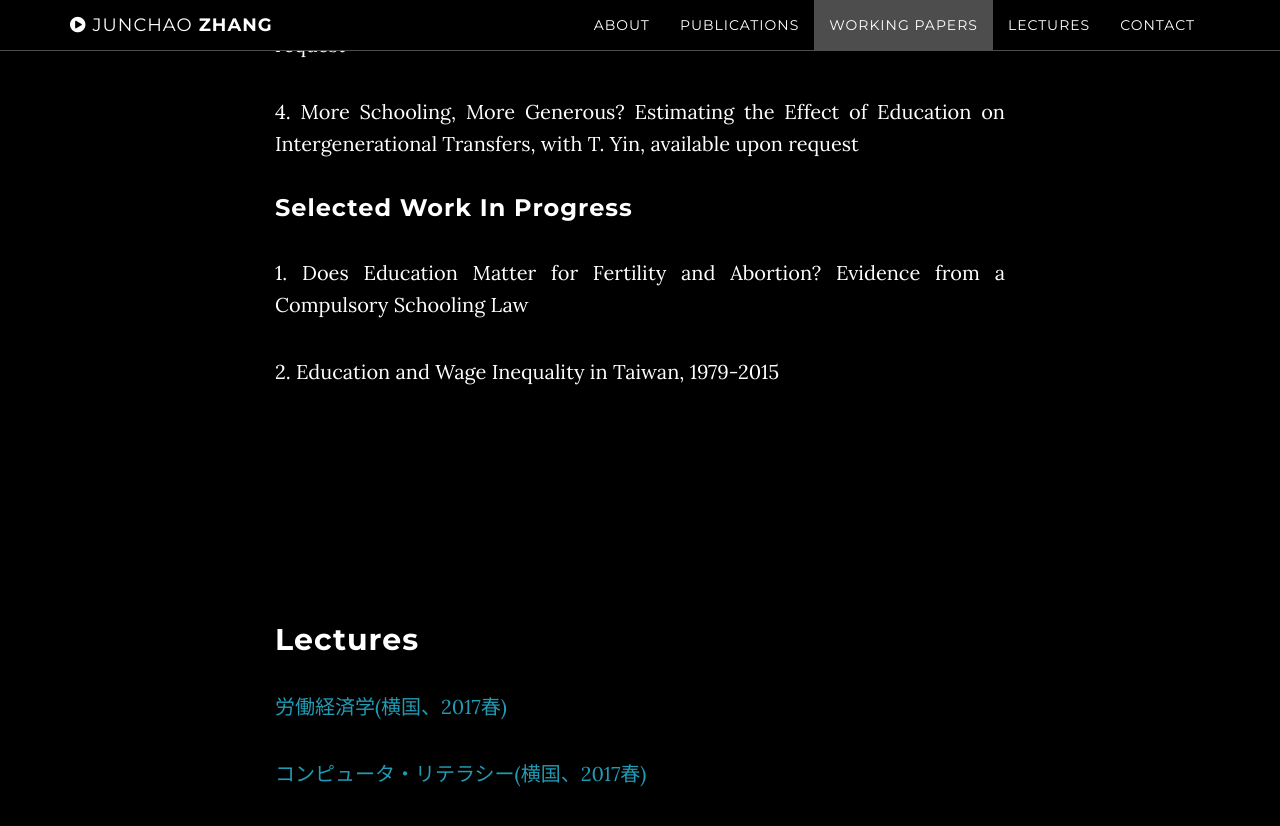
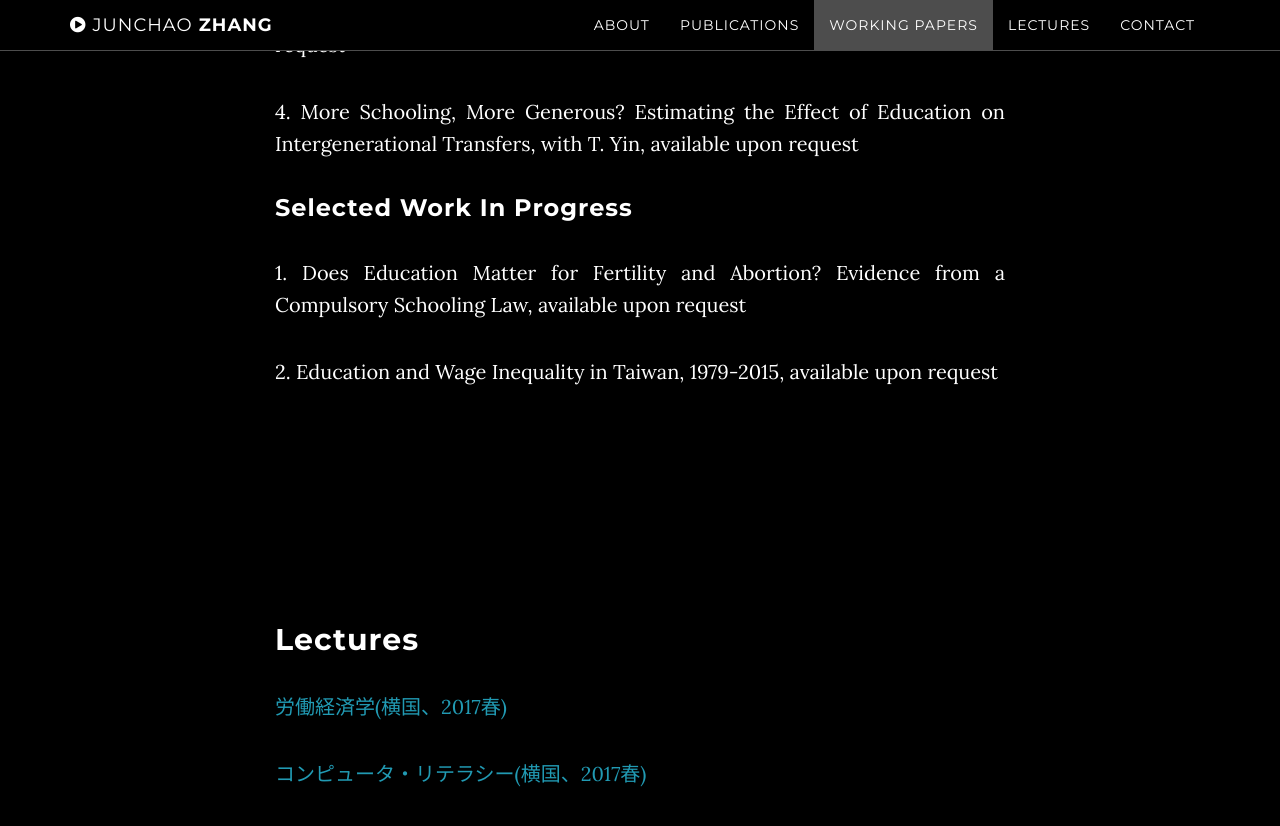
Before and after one commit to ztempest0218/ztempest0218.github.io, a Jekyll site: the page built from index.html, in a window 1280 px wide and 900 px high, scrolled down 2825 px. Shown: the top 826 px of the window. Built offline with Jekyll 4.4.1, drawn with Linux system fonts in a browser that asks for light colours.

Commit message:
Update workingpapers.html

```diff
--- a/_includes/workingpapers.html
+++ b/_includes/workingpapers.html
@@ -14,9 +14,9 @@
 <p>4. More Schooling, More Generous? Estimating the Effect of Education on Intergenerational Transfers, with T. Yin, available upon request</p>
 
 <h3 align="left">Selected Work in Progress</h3>
-<p>1. Does Education Matter for Fertility and Abortion? Evidence from a Compulsory Schooling Law</p>
+<p>1. Does Education Matter for Fertility and Abortion? Evidence from a Compulsory Schooling Law, available upon request</p>
 
-<p>2. Education and Wage Inequality in Taiwan, 1979-2015</p>
+<p>2. Education and Wage Inequality in Taiwan, 1979-2015, available upon request</p>
 
 
 
```
